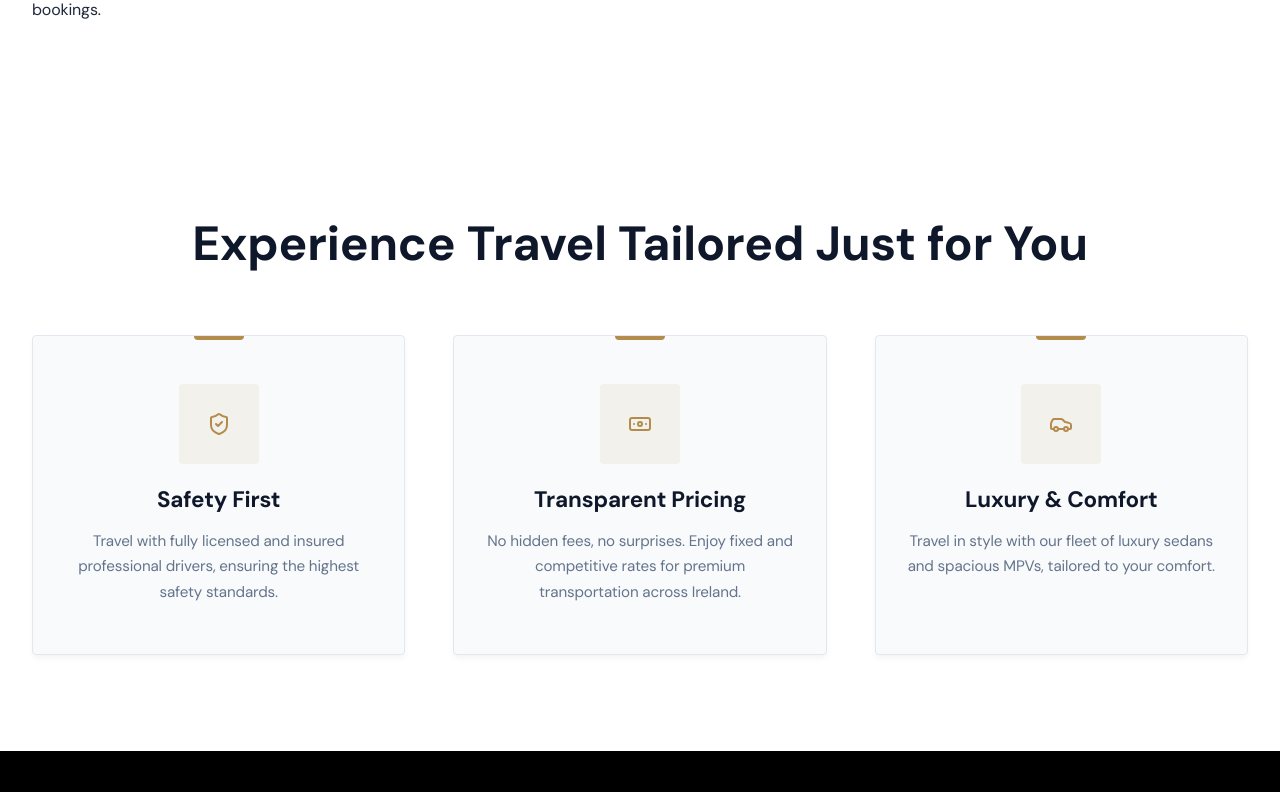
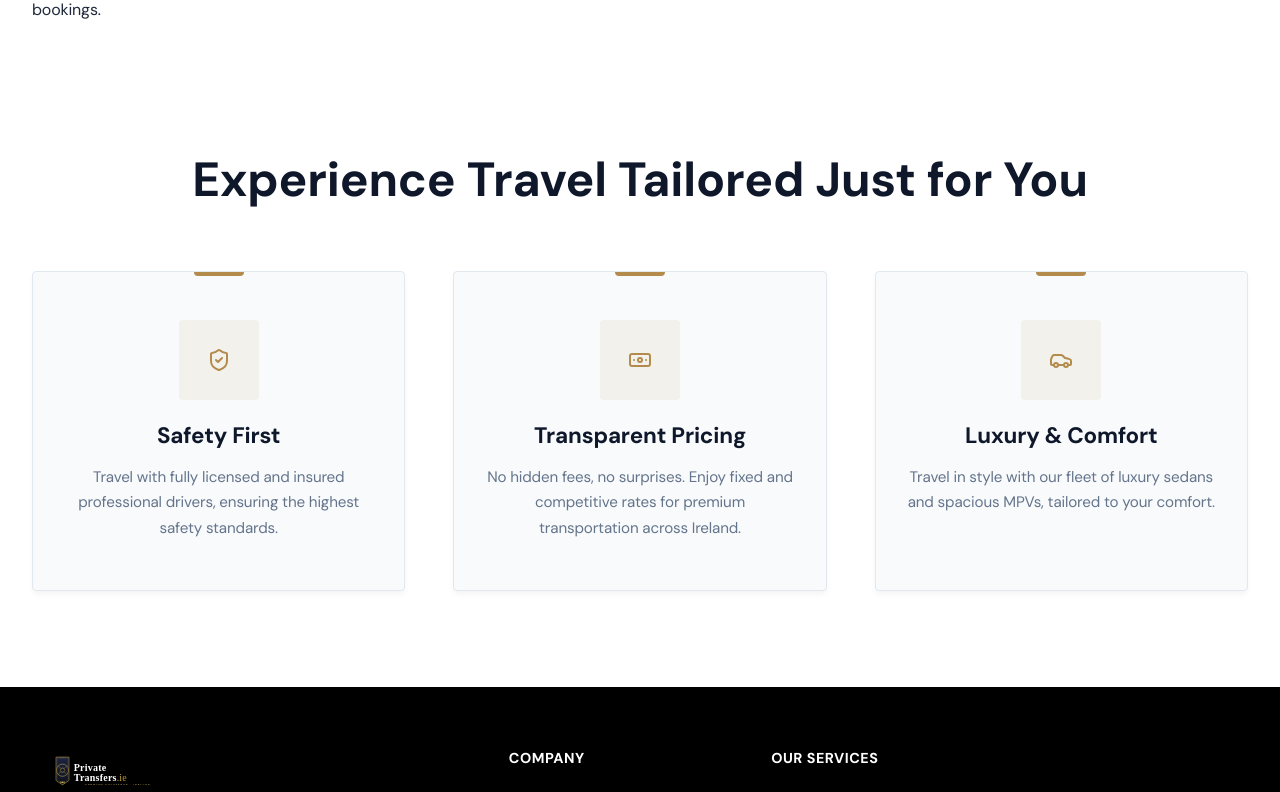
Before and after one commit to maharudrayadav/private-transfer-app, a Next.js app: page / in a window 1280 px wide. Shown: the part 2660-3452 px from the top of the page. Built offline with nearby package versions, Linux system fonts and the light colour scheme; no server answers.

Commit message:
Reduce vertical space before Features tagline for better layout balance

```diff
--- a/app/components/home/Features.module.css
+++ b/app/components/home/Features.module.css
@@ -1,5 +1,5 @@
 .section {
-  padding: 6rem 0;
+  padding: 2rem 0 6rem 0;
   background: #fff; /* Ensure alternating background colors */
 }
 
```
